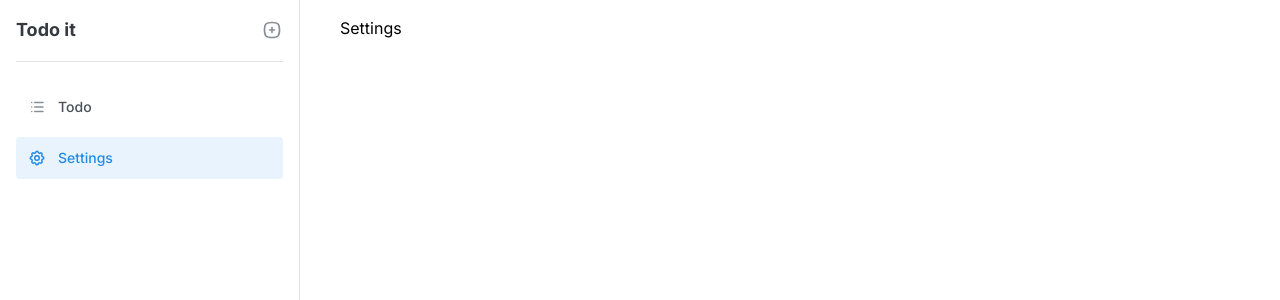
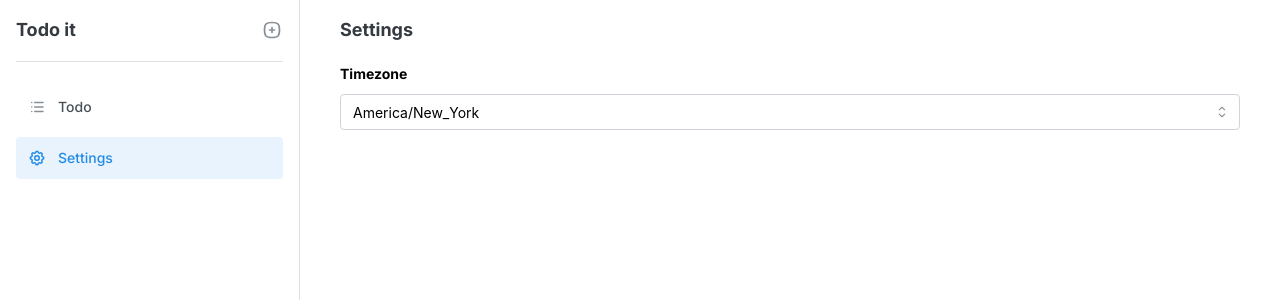
Before and after one commit to load28/todo-it, a Next.js app: page /settings in a window 1280 px wide. Shown: the top 300 px of the page. Built offline with nearby package versions, Linux system fonts and the light colour scheme.

Commit message:
refactor: change timezone logic

```diff
--- a/src/api/todo.ts
+++ b/src/api/todo.ts
@@ -1,3 +1,5 @@
+'use client';
+
 import { utcDayjs } from '@/core/date';
 
 export interface Todo {
@@ -12,39 +14,40 @@ export const TODOS: Todo[] = [
     id: '1',
     description:
       'Description 1Description 1Description 1Description 1Description 1Description 1Description 1Description 1Description 1Description 1Description 1Description 1Description 1Description 1Description 1Description 1Description 1Description 1Description 1Description 1Description 1zzzz',
-    date: utcDayjs('2022-01-01').utc().toISOString(),
+    date: '2022-01-01',
     isComplete: true,
   },
   {
     id: '2',
     description: 'Description 2',
-    date: utcDayjs('2022-01-01').utc().toISOString(),
+    date: '2022-01-01',
     isComplete: false,
   },
   {
     id: '3',
     description: 'Description 3',
-    date: utcDayjs('2022-01-01').utc().toISOString(),
+    date: '2022-01-01',
     isComplete: false,
   },
   {
     id: '4',
     description: 'Description 4',
-    date: utcDayjs('2022-01-01').utc().toISOString(),
+    date: '2022-01-01',
     isComplete: false,
   },
   {
     id: '5',
     description: 'Description 4',
-    date: utcDayjs('2024-07-13').utc().toISOString(),
+    date: '2024-07-13',
     isComplete: false,
   },
 ];
-export const getTodos = async () => {
+export const getTodos = (tz: string | undefined) => async () => {
   const todoMap = TODOS?.reduce<Record<string, Todo[]>>((acc, todo) => {
+    const tzDate = utcDayjs(todo.date).tz(tz).format('YYYY-MM-DD');
     return {
       ...acc,
-      [todo.date]: [...(acc[todo.date] || []), todo],
+      [tzDate]: [...(acc[tzDate] || []), todo],
     };
   }, {});
   return Promise.resolve(todoMap);
--- a/src/app/@components/SaveTodoModal.tsx
+++ b/src/app/@components/SaveTodoModal.tsx
@@ -7,10 +7,12 @@ import { EditTodoModal } from '@/app/@components/EditTodoModal';
 import { SaveTodoWrapperProvider } from '@/app/@components/save-todo/SaveTodoWrapper.context';
 import { getTodos } from '@/api/todo';
 import dayjs from 'dayjs';
+import { useTzContext } from '@/app/@core/Timezone.context';
 
 export function SaveTodoModal({ opened, close, date }: PropsWithRef<{ opened: boolean; close: () => void; date: string }>) {
-  const { data: todoMap } = useQuery({ queryKey: ['todos'], queryFn: getTodos });
-  const [cachedDate, setCachedDate] = useState<Date | null>(dayjs(date).utc().toDate());
+  const tzCtx = useTzContext();
+  const { data: todoMap } = useQuery({ queryKey: ['todos'], queryFn: getTodos(tzCtx?.tz) });
+  const [cachedDate, setCachedDate] = useState<Date | null>(dayjs(date).toDate());
   const [todos, setTodos] = useState<string[]>(Array.from({ length: 4 }, () => ''));
   const [isEdit, setIsEdit] = useState(false);
 
@@ -19,8 +21,9 @@ export function SaveTodoModal({ opened, close, date }: PropsWithRef<{ opened: bo
       return;
     }
 
-    const utcDate = cachedDate.toISOString();
+    const utcDate = dayjs(cachedDate).format('YYYY-MM-DD');
     const todos = todoMap[utcDate];
+
     if (!todos) {
       setIsEdit(false);
       setTodos(Array.from({ length: 4 }, () => ''));
--- a/src/app/@layout/NavbarAddButton.tsx
+++ b/src/app/@layout/NavbarAddButton.tsx
@@ -10,7 +10,7 @@ export function NavbarAddButton() {
 
   return (
     <>
-      {opened && <SaveTodoModal close={close} opened={opened} date={new Date().toDateString()} />}
+      {opened && <SaveTodoModal close={close} opened={opened} date={new Date().toISOString()} />}
       <ActionIcon size={'sm'} variant={'subtle'} color={'gray.6'} onClick={open}>
         <IconSquareRoundedPlus />
       </ActionIcon>
--- a/src/app/@main/TodoPage.tsx
+++ b/src/app/@main/TodoPage.tsx
@@ -6,12 +6,14 @@ import { Divider, Stack } from '@mantine/core';
 import { TodoList } from '@/app/@main/TodoList';
 import React, { useMemo } from 'react';
 import { sortDate } from '@/core/date';
+import { useTzContext } from '@/app/@core/Timezone.context';
 
 export function TodoPage() {
+  const tzCtx = useTzContext();
   const client = useQueryClient();
   const { data: todoMap, isLoading } = useQuery({
     queryKey: ['todos'],
-    queryFn: getTodos,
+    queryFn: getTodos(tzCtx?.tz),
   });
   const { sortedDates } = useMemo(() => {
     const dates = Object.keys(todoMap || {});
@@ -22,7 +24,7 @@ export function TodoPage() {
   const fetchData = async () => {
     await client.prefetchQuery({
       queryKey: ['todos'],
-      queryFn: getTodos,
+      queryFn: getTodos(tzCtx?.tz),
     });
     return dehydrate(client);
   };
--- a/src/app/layout.tsx
+++ b/src/app/layout.tsx
@@ -7,6 +7,7 @@ import { Inter } from 'next/font/google';
 import './globals.scss';
 import { QueryProviders } from './query-provider';
 import { TzProvider } from '@/app/@core/Timezone.context';
+import { PropsWithChildren } from 'react';
 
 const inter = Inter({ subsets: ['latin'] });
 
@@ -15,11 +16,15 @@ export const metadata: Metadata = {
   title: 'Todo App',
 };
 
-export default function RootLayout({
-  children,
-}: Readonly<{
-  children: React.ReactNode;
-}>) {
+async function getTimezone() {
+  // timezone 을 변경하는 로직은 기존 fetch를 무효화 하여 새로고침을 유도하는 로직이 필요합니다.
+  // 테스트 하려면 api를 통해서 테스트가 필요함
+  return Promise.resolve('America/New_York');
+}
+
+export default async function RootLayout({ children }: PropsWithChildren) {
+  const tz = await getTimezone();
+
   return (
     <html lang="en">
       <head>
@@ -28,7 +33,7 @@ export default function RootLayout({
       <body className={inter.className}>
         <MantineProvider theme={theme}>
           <QueryProviders>
-            <TzProvider value={{ tz: 'Asia/Seoul' }}>
+            <TzProvider value={{ tz }}>
               <div className="layout">
                 <Navbar />
                 <main className="layoutMain">
--- /dev/null
+++ b/src/app/settings/SettingsPage.tsx
@@ -0,0 +1,27 @@
+'use client';
+
+import { Input, Select, Stack, Text } from '@mantine/core';
+import { useTzContext } from '@/app/@core/Timezone.context';
+
+export function SettingsPage() {
+  const tzCtx = useTzContext();
+  const timezones = ['Asia/Seoul', 'Asia/Tokyo', 'America/New_York'];
+  return (
+    <Stack>
+      <Text size={'lg'} c={'gray.8'} fw={'bold'}>
+        Settings
+      </Text>
+      <Select
+        label={
+          <Input.Label fw={'bold'} mb={'xs'}>
+            Timezone
+          </Input.Label>
+        }
+        placeholder="Pick timezone"
+        data={timezones}
+        defaultValue={tzCtx?.tz || timezones[0]}
+        allowDeselect={false}
+      />
+    </Stack>
+  );
+}
--- a/src/app/settings/page.tsx
+++ b/src/app/settings/page.tsx
@@ -1,5 +1,5 @@
-import { Stack } from '@mantine/core';
+import { SettingsPage } from '@/app/settings/SettingsPage';
 
-export default function SettingPage() {
-  return <Stack>Settings</Stack>
+export default function Page() {
+  return <SettingsPage />;
 }
--- a/src/core/date.tsx
+++ b/src/core/date.tsx
@@ -1,10 +1,11 @@
+'use client';
+
 import dayjs from 'dayjs';
 import timezone from 'dayjs/plugin/timezone';
 import utc from 'dayjs/plugin/utc';
 
 dayjs.extend(utc);
 dayjs.extend(timezone);
-dayjs.tz.setDefault('Asia/Seoul');
 
 export const utcDayjs = dayjs;
 
```
